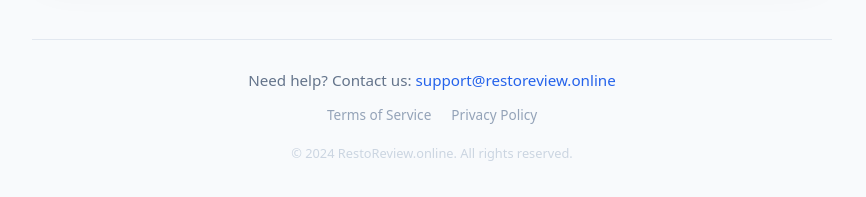
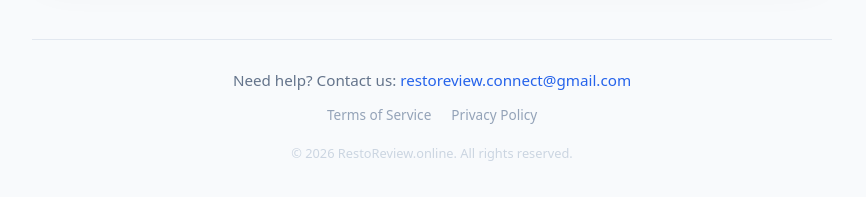
Before and after one commit to RestoReview/restoreview-app, a Next.js app: page / in a window 1280 px wide. Shown: the part 855-1052 px from the top of the page, without its empty margins (208-1074 px from the left). Built offline with nearby package versions, Linux system fonts and the light colour scheme.

Commit message:
Update page.tsx

```diff
--- a/app/page.tsx
+++ b/app/page.tsx
@@ -265,14 +265,14 @@ export default function Home() {
         {/* FOOTER (ВАЖНО ДЛЯ PADDLE) */}
         <footer style={{ marginTop: '60px', borderTop: '1px solid #e2e8f0', paddingTop: '30px', textAlign: 'center' }}>
           <div style={{ color: '#64748b', fontSize: '0.95rem', marginBottom: '15px' }}>
-            Need help? Contact us: <a href="mailto:support@restoreview.online" style={{ color: '#2563eb', textDecoration: 'none', fontWeight: '500' }}>support@restoreview.online</a>
+            Need help? Contact us: <a href="mailto:restoreview.connect@gmail.com" style={{ color: '#2563eb', textDecoration: 'none', fontWeight: '500' }}>restoreview.connect@gmail.com</a>
           </div>
           <div style={{ display: 'flex', justifyContent: 'center', gap: '20px', fontSize: '0.85rem', color: '#94a3b8' }}>
             <a href="#" style={{ color: '#94a3b8', textDecoration: 'none' }}>Terms of Service</a>
             <a href="#" style={{ color: '#94a3b8', textDecoration: 'none' }}>Privacy Policy</a>
           </div>
           <div style={{ marginTop: '20px', fontSize: '0.8rem', color: '#cbd5e1' }}>
-            © 2024 RestoReview.online. All rights reserved.
+            © 2026 RestoReview.online. All rights reserved.
           </div>
         </footer>
 
```
